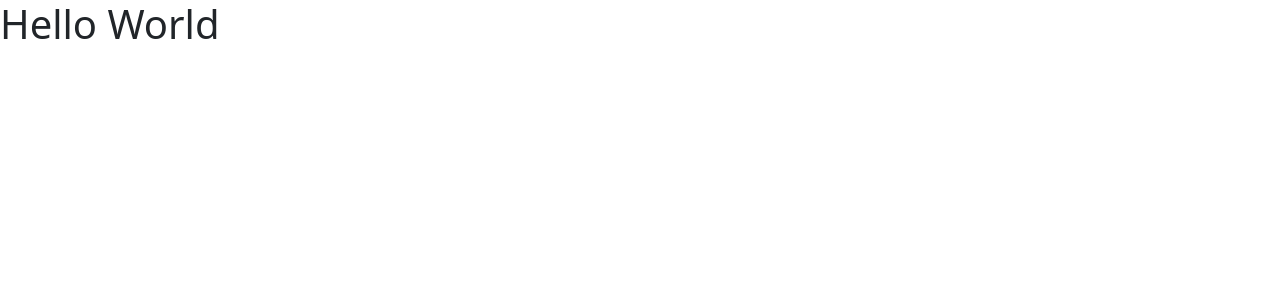
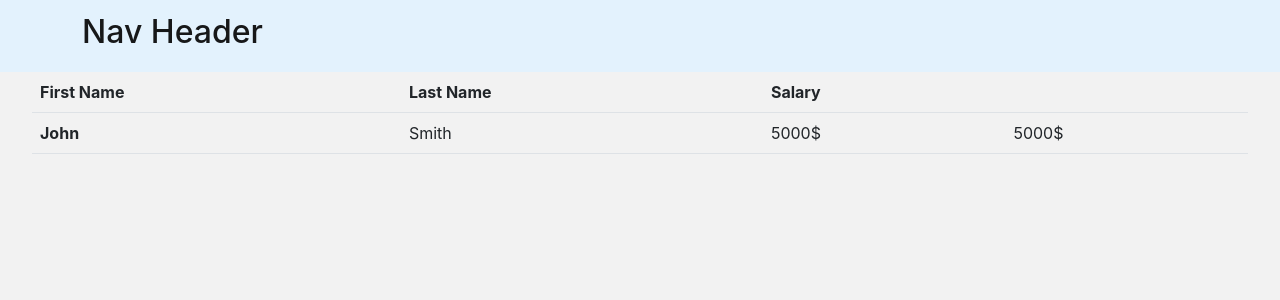
Before and after one commit to SohanChy/react-express-nextjs-rest-prisma-crud-table, a Next.js app in the folder frontend/: page / in a window 1280 px wide. Shown: the top 300 px of the page. Built offline with nearby package versions, Linux system fonts and the light colour scheme.

Commit message:
Create reusable layout, header, empty table component

```diff
--- /dev/null
+++ b/frontend/components/EmployeeTable.tsx
@@ -0,0 +1,34 @@
+import React from 'react'
+import Router from 'next/navigation'
+
+export type EmployeeProps = {
+  id: number;
+  firstName: string;
+  lastName: string;
+  salary: number;
+}
+
+const EmployeeTable: React.FC<{employeeList: EmployeeProps[]}> = ({ employeeList }) => {
+  return (
+    <table className="table table-hover">
+      <thead>
+        <tr>
+          <th scope="col">First Name</th>
+          <th scope="col">Last Name</th>
+          <th scope="col">Salary</th>
+          <th scope="col"></th>
+        </tr>
+      </thead>
+      <tbody>
+        <tr>
+          <th scope="row">John</th>
+          <td>Smith</td>
+          <td>5000$</td>
+          <td>5000$</td>
+        </tr>
+       </tbody>
+    </table>
+  )
+}
+
+export default EmployeeTable;
--- /dev/null
+++ b/frontend/components/Header.tsx
@@ -0,0 +1,23 @@
+import React from 'react'
+import Link from 'next/link'
+import { useRouter } from 'next/router'
+
+const Header: React.FC = () => {
+  const router = useRouter()
+  const isActive: (pathname: string) => boolean =
+    pathname => router.pathname === pathname
+
+  return(
+
+    <nav className="navbar navbar-light" style={{backgroundColor: "#e3f2fd"}}>
+      <div className="container">
+        <a className="navbar-brand" href="#">
+          <h2>Nav Header</h2>
+        </a>
+      </div>
+    </nav>
+
+  )
+}
+
+export default Header
--- /dev/null
+++ b/frontend/components/Layout.tsx
@@ -0,0 +1,52 @@
+import React,{ ReactNode } from 'react'
+import Header from './Header'
+
+
+type Props = {
+  children: ReactNode
+}
+
+const Layout: React.FC<Props> = ( props ) => (
+  <div>
+    <Header />
+
+    <div className="layout">{props.children}</div>
+    <style jsx global>{`
+      html {
+        box-sizing: border-box;
+      }
+
+      *,
+      *:before,
+      *:after {
+        box-sizing: inherit;
+      }
+
+      body {
+        margin: 0;
+        padding: 0;
+        font-size: 16px;
+        font-family: -apple-system, BlinkMacSystemFont, 'Segoe UI', Roboto,
+          Helvetica, Arial, sans-serif, 'Apple Color Emoji', 'Segoe UI Emoji',
+          'Segoe UI Symbol';
+        background: rgba(0, 0, 0, 0.05);
+      }
+
+      input,
+      textarea {
+        font-size: 16px;
+      }
+
+      button {
+        cursor: pointer;
+      }
+    `}</style>
+    <style jsx>{`
+      .layout {
+        padding: 0 2rem;
+      }
+    `}</style>
+  </div>
+)
+
+export default Layout
--- a/frontend/pages/index.tsx
+++ b/frontend/pages/index.tsx
@@ -1,13 +1,17 @@
 import React from 'react'
+import Layout from '../components/Layout'
+import EmployeeTable from '../components/EmployeeTable'
 type Props = {
 
 }
 
 const Home : React.FC<Props> = props => {
   return (
-    <div>
-        <h1>Hello World</h1>
-    </div>
+    <Layout>
+      <div>
+          <EmployeeTable employeeList={[]} />
+      </div>
+    </Layout>
   )
 }
 
```
